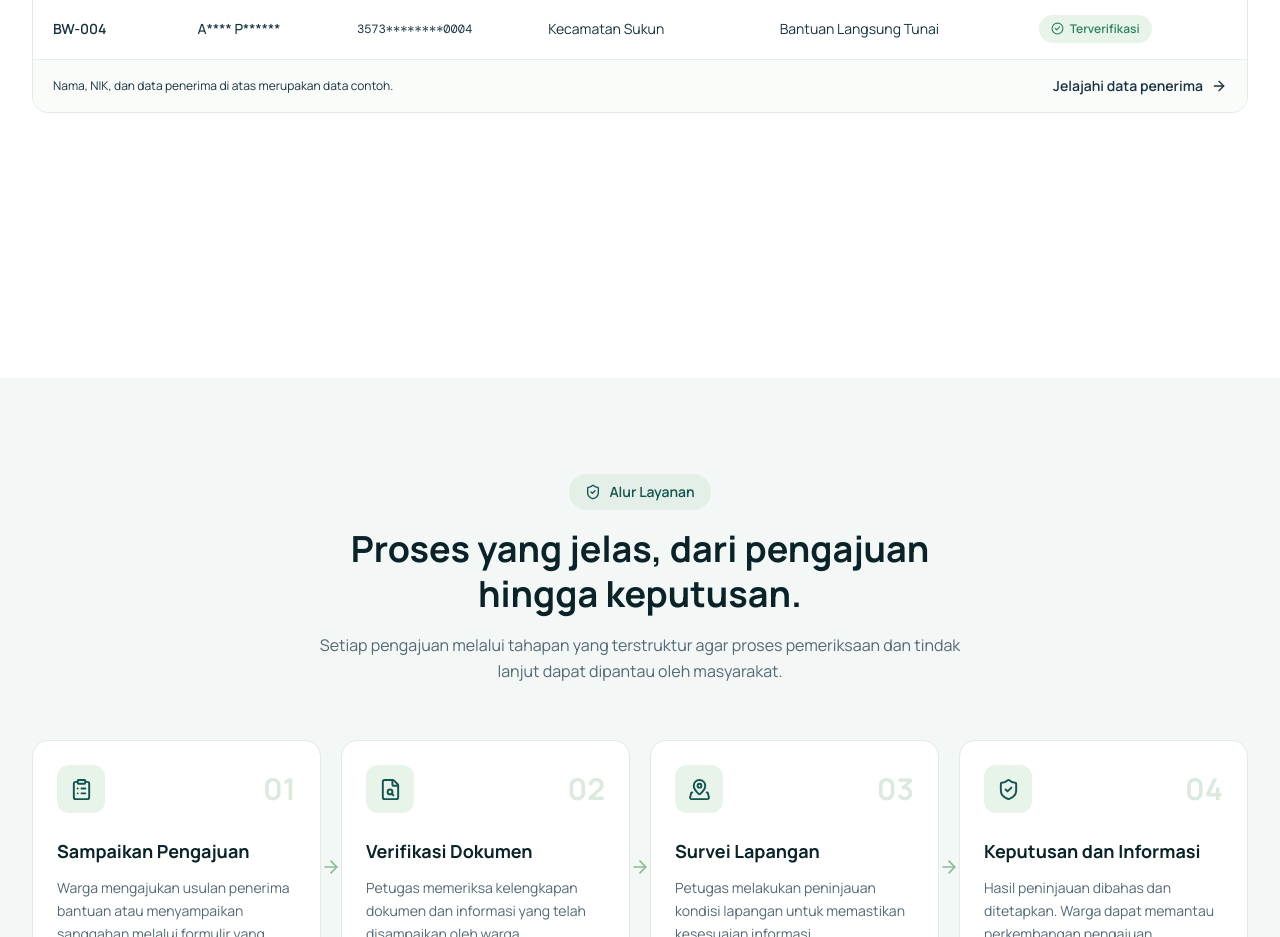
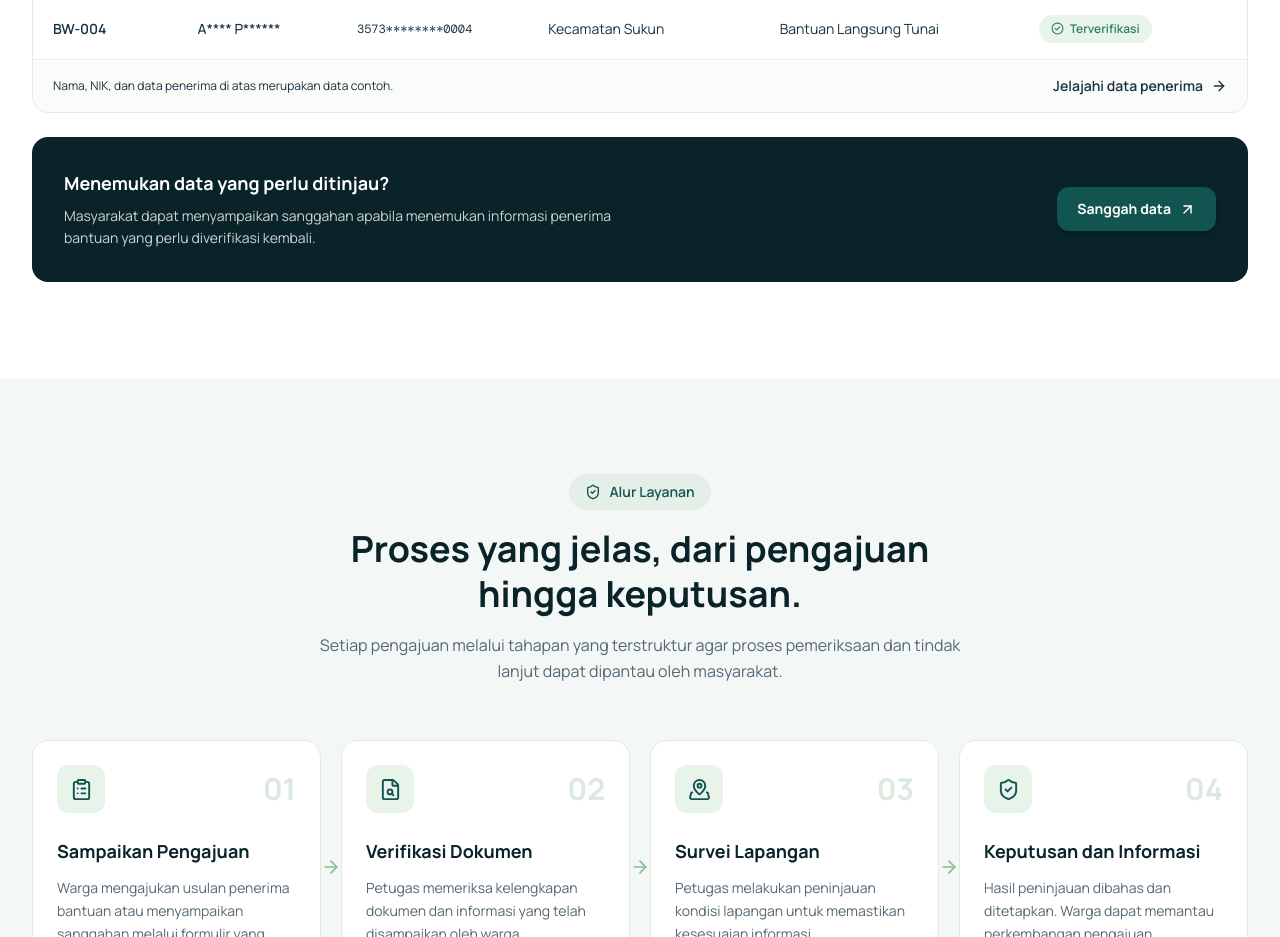
Before and after one commit to arifarhh/web-BantuWarga, a React (Vite) app: page / in a window 1280 px wide. Shown: the part 3960-4897 px from the top of the page. Built offline with nearby package versions, Linux system fonts and the light colour scheme.

Commit message:
fix(home): improve sanggah data button contrast and hover state

```diff
--- a/src/pages/home/components/BeneficiariesSection.tsx
+++ b/src/pages/home/components/BeneficiariesSection.tsx
@@ -235,12 +235,13 @@ export default function BeneficiariesSection() {
         </div>
 
         {/* Bottom Information */}
-        <div className="mt-6 flex flex-col justify-between gap-4 rounded-2xl bg-[var(--navy-dark)] p-6 text-white sm:flex-row sm:items-center md:p-8">
+        <div className="mt-6 flex flex-col justify-between gap-4 rounded-2xl bg-[var(--dark-teal)] p-6 text-white sm:flex-row sm:items-center md:p-8">
         <div className="max-w-xl">
-            <h3 className="text-lg font-bold">
+            <h3 className="text-lg font-bold text-white">
             Menemukan data yang perlu ditinjau?
             </h3>
-            <p className="mt-2 text-sm leading-relaxed text-white/70">
+
+            <p className="mt-2 text-sm leading-relaxed text-white/80">
             Masyarakat dapat menyampaikan sanggahan apabila menemukan
             informasi penerima bantuan yang perlu diverifikasi kembali.
             </p>
@@ -248,7 +249,7 @@ export default function BeneficiariesSection() {
 
         <a
             href="#sanggah-warga"
-            className="inline-flex w-fit shrink-0 items-center gap-2 rounded-xl bg-white px-5 py-3 text-sm font-bold text-[var(--navy-dark)] transition hover:bg-[#E8F3EA]"
+            className="inline-flex w-fit shrink-0 items-center gap-2 rounded-xl bg-[var(--teal)] px-5 py-3 text-sm font-bold text-white shadow-md transition-all duration-200 hover:-translate-y-0.5 hover:bg-[var(--green)] hover:shadow-lg"
         >
             Sanggah data
             <ArrowUpRight size={17} />
```
Lines whose indentation alone changed are shown as unchanged.
